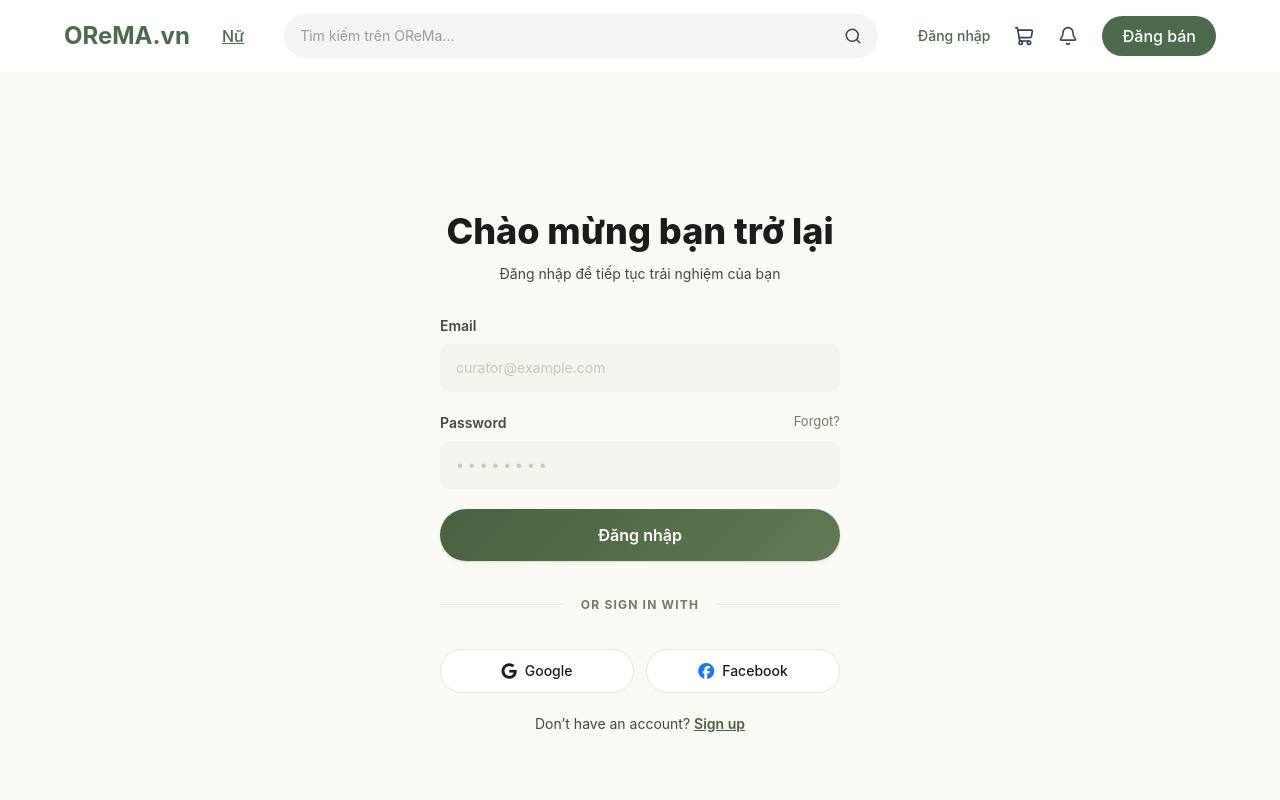
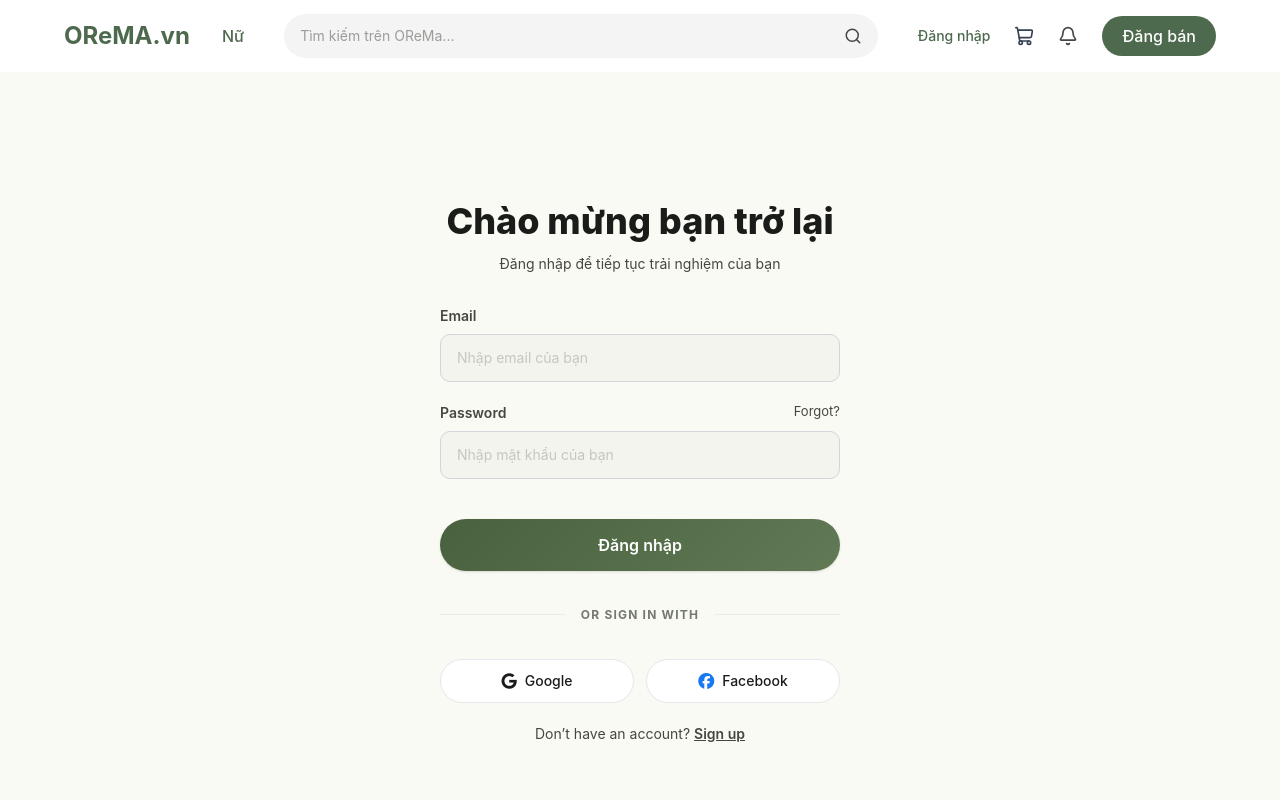
Before and after one commit to letuanphat21/web_tmdt_frontend, a React (Vite) app: page /login in a window 1280 px wide. Shown: the top 800 px of the page. Built offline with nearby package versions, Linux system fonts and the light colour scheme.

Commit message:
hoàn thành chức năng đăng ký

```diff
--- a/package.json
+++ b/package.json
@@ -10,11 +10,14 @@
     "preview": "vite preview"
   },
   "dependencies": {
+    "@reduxjs/toolkit": "^2.11.2",
     "@tailwindcss/vite": "^4.2.2",
     "axios": "^1.15.1",
+    "jwt-decode": "^4.0.0",
     "lucide-react": "^1.14.0",
     "react": "^19.2.4",
     "react-dom": "^19.2.4",
+    "react-redux": "^9.2.0",
     "react-router-dom": "^7.14.2",
     "recharts": "^3.8.1"
   },
--- a/src/components/common/AuthInput.tsx
+++ b/src/components/common/AuthInput.tsx
@@ -33,6 +33,7 @@ const AuthInput: React.FC<AuthInputProps> = ({
     text-[14px]
     placeholder:text-brand-placeholder
     focus:outline-none focus:ring-1 focus:ring-brand-accent
+     border border-gray-300
   "
       />
     </div>
--- /dev/null
+++ b/src/components/common/Loading.tsx
@@ -0,0 +1,9 @@
+function Loading() {
+  return (
+    <div className="fixed inset-0 z-50 flex items-center justify-center bg-black/40">
+      <div className="w-16 h-16 rounded-full border-4 border-white/20 border-t-white animate-spin" />
+    </div>
+  );
+}
+
+export default Loading;
--- a/src/layouts/UserLayout/components/Header/Header.tsx
+++ b/src/layouts/UserLayout/components/Header/Header.tsx
@@ -1,80 +1,66 @@
-import {useState} from "react";
-import {Link} from "react-router-dom";
-import {Bell, Search, ShoppingCart} from "lucide-react";
-
-type User = {
-    name: string;
-};
+import { Link } from "react-router-dom";
+import { Bell, Search, ShoppingCart } from "lucide-react";
+import { useSelector } from "react-redux";
 
 const Header = () => {
-    const [user] = useState<User | null>(() => {
-        const storedUser = localStorage.getItem("user");
-        return storedUser ? JSON.parse(storedUser) : null;
-    });
+  const user = useSelector((state: any) => state.auth.user);
 
   return (
     <header className="w-full bg-white shadow-sm">
-            <div className="max-w-[1200px] mx-auto px-6 h-[72px] flex items-center justify-between">
-
+      <div className="max-w-300 mx-auto px-6 h-18 flex items-center justify-between">
         {/* LEFT */}
         <div className="flex items-center gap-8">
-                    <Link
-                        to="/"
-                        className="text-sm font-medium text-[#4E6A4E]"
-                    >
-                        <h1 className="text-2xl font-bold text-[#4E6A4E]">
-                            OReMA.vn
-                        </h1>
+          <Link to="/" className="text-sm font-medium text-[#4E6A4E]">
+            <h1 className="text-2xl font-bold text-[#4E6A4E]">OReMA.vn</h1>
           </Link>
-                    <button className="text-[#4E6A4E] font-medium underline">
-                        Nữ
-                    </button>
+          <button className="text-[#4E6A4E] font-medium ">Nữ</button>
         </div>
 
         {/* SEARCH */}
         <div className="flex-1 px-10">
-                    <div className="flex items-center bg-[#F4F4F4] rounded-full px-4 h-[44px]">
+          <div className="flex items-center bg-[#F4F4F4] rounded-full px-4 h-11">
             <input
               type="text"
               placeholder="Tìm kiếm trên OReMa..."
               className="flex-1 bg-transparent outline-none text-sm"
             />
-                        <Search size={18}/>
+            <Search size={18} />
           </div>
         </div>
 
         {/* RIGHT */}
         <div className="flex items-center gap-6">
-
           {/* 🔥 USER / LOGIN */}
           {user ? (
             <div className="flex items-center gap-2">
-                            <div
-                                className="w-9 h-9 rounded-full bg-blue-500 flex items-center justify-center text-white font-semibold">
-                                {user.name.charAt(0)}
+              <div className="w-9 h-9 rounded-full bg-blue-500 flex items-center justify-center text-white font-semibold">
+                {user.name ? user.name.charAt(0) : user.email.charAt(0)}
               </div>
               <span className="text-sm font-medium">
-                {user.name}
+                {user.name || user.email}
               </span>
             </div>
           ) : (
-                        <Link
-                            to="/login"
-                            className="text-sm font-medium text-[#4E6A4E]"
-                        >
+            <Link to="/login" className="text-sm font-medium text-[#4E6A4E]">
               Đăng nhập
             </Link>
           )}
 
           {/* ICONS */}
-                    <Link to="/cart" className="text-gray-700 hover:text-black transition-colors">
+          <Link
+            to="/cart"
+            className="text-gray-700 hover:text-black transition-colors"
+          >
             <ShoppingCart size={20} className="cursor-pointer" />
           </Link>
-                    <Bell size={20} className="cursor-pointer"/>
+          <Bell size={20} className="cursor-pointer" />
 
           {/* BUTTON */}
-                    <Link to="/selling-post" className="text-gray-700 hover:text-black transition-colors">
-                        <button className="bg-[#4E6A4E] text-white px-5 h-[40px] rounded-full font-medium">
+          <Link
+            to="/selling-post"
+            className="text-gray-700 hover:text-black transition-colors"
+          >
+            <button className="bg-[#4E6A4E] text-white px-5 h-10 rounded-full font-medium">
               Đăng bán
             </button>
           </Link>
--- /dev/null
+++ b/src/model/Token.ts
@@ -0,0 +1,21 @@
+export default class Token {
+  expiration: number;
+  iat: number;
+  roles: string[];
+  sub: string;
+  type: string;
+
+  constructor(
+    expiration: number,
+    iat: number,
+    roles: string[],
+    sub: string,
+    type: string,
+  ) {
+    this.expiration = expiration;
+    this.iat = iat;
+    this.roles = roles;
+    this.sub = sub;
+    this.type = type;
+  }
+}
--- /dev/null
+++ b/src/model/User.ts
@@ -0,0 +1,29 @@
+import type Token from "./Token";
+
+export default class User {
+  email: string;
+  role: string[];
+  avatar?: string;
+  name?: string;
+  phone?: string;
+  gioiTinh?: string;
+  token?: Token;
+
+  constructor(
+    email: string,
+    role: string[],
+    avatar?: string,
+    name?: string,
+    phone?: string,
+    gioiTinh?: string,
+    token?: Token,
+  ) {
+    this.email = email;
+    this.role = role;
+    this.avatar = avatar;
+    this.name = name;
+    this.phone = phone;
+    this.gioiTinh = gioiTinh;
+    this.token = token;
+  }
+}
--- a/src/pages/Login/Login.tsx
+++ b/src/pages/Login/Login.tsx
@@ -1,44 +1,120 @@
-import React from 'react';
-import {Link} from 'react-router-dom';
-import AuthInput from '@/components/common/AuthInput';
-import AuthButton from '@/components/common/AuthButton';
-import SocialAuthButtons from '@/components/common/SocialAuthButtons';
+import { Link, useNavigate } from "react-router-dom";
+import AuthInput from "@/components/common/AuthInput";
+import AuthButton from "@/components/common/AuthButton";
+import SocialAuthButtons from "@/components/common/SocialAuthButtons";
 import ORDivider from "@/components/common/ORDivider.tsx";
+import { useState, type SyntheticEvent } from "react";
+import { useDispatch } from "react-redux";
+import Loading from "@/components/common/Loading";
+import { jwtDecode } from "jwt-decode";
+import type Token from "@/model/Token";
+import type User from "@/model/User";
+import authSlice from "@/redux/authSlice/authSlice";
 
-const Login: React.FC = () => {
+function Login() {
+  const navigate = useNavigate();
+  const [email, setEmail] = useState("");
+  const [password, setPassword] = useState("");
+  const [error, setError] = useState("");
+  const [passwordError, setPasswordError] = useState("");
+  const [isLoading, setIsLoading] = useState(false);
+  const dispatch = useDispatch();
+
+  const passwordRegex = /^(?=.*[A-Za-z])(?=.*\d)[A-Za-z\d]{8,}$/;
+
+  const validatePassword = (newPassword: string): string => {
+    if (!passwordRegex.test(newPassword)) {
+      return "Mật khẩu tối thiểu 8 ký tự, ít nhất một chữ cái và một số";
+    }
+    return "";
+  };
+  const handleSubmit = async (e: SyntheticEvent) => {
+    e.preventDefault();
+    setError("");
+
+    if (email.trim() === "" || password.trim() === "") {
+      setError("Vui lòng điền đầy đủ thông tin");
+      return;
+    }
+
+    if (passwordError) {
+      return;
+    }
+    setIsLoading(true);
+    try {
+      const response = await fetch(
+        `${import.meta.env.VITE_APIT_MAIN}/api/auth/dang-nhap`,
+        {
+          method: "POST",
+          headers: {
+            "Content-Type": "application/json",
+          },
+          body: JSON.stringify({ email, password }),
+        },
+      );
+      const data = await response.json();
+      if (!response.ok) {
+        setError(data.message || "Đăng nhập thất bại. Vui lòng thử lại.");
+      }
+      const { token } = data.data;
+      localStorage.setItem("token", token);
+      const decodedToken = jwtDecode(token) as Token;
+      let userInfo: User = {
+        email: decodedToken.sub,
+        role: decodedToken.roles,
+        token: decodedToken,
+      };
+      dispatch(authSlice.actions.login(userInfo));
+      setEmail("");
+      setPassword("");
+      if (decodedToken.roles?.includes("ROLE_ADMIN")) {
+        navigate("/admin/users");
+      } else {
+        navigate("/");
+      }
+    } catch (error) {
+      setError("Có lỗi xảy ra");
+    } finally {
+      setIsLoading(false);
+    }
+  };
+
   return (
-        <div className="flex justify-center items-center min-h-screen bg-[#F9FAF4] px-6">
-
-            <div className="w-full max-w-[400px] flex flex-col items-center gap-8">
-
+    <div className="flex justify-center items-center min-h-screen bg-brand-bg px-6">
+      <div className="w-full max-w-100 flex flex-col items-center gap-8">
         {/* Title */}
         <div className="text-center space-y-3">
-                    <h1 className="text-[36px] leading-[40px] font-extrabold text-[#1A1C19]">
+          <h1 className="text-[36px] leading-10 font-extrabold text-brand-heading">
             Chào mừng bạn trở lại
           </h1>
-                    <p className="text-[14px] text-[#444840]">
+          <p className="text-[14px] text-brand-text">
             Đăng nhập để tiếp tục trải nghiệm của bạn
           </p>
         </div>
 
+        {error && (
+          <div className="text-red-500 text-[14px] text-center">{error}</div>
+        )}
+
         {/* Form */}
-                <form className="w-full flex flex-col gap-5">
-
+        <form className="w-full flex flex-col gap-5" onSubmit={handleSubmit}>
           <AuthInput
             label="Email"
-                        placeholder="curator@example.com"
+            placeholder="Nhập email của bạn"
             type="email"
+            value={email}
+            onChange={(e) => setEmail(e.target.value)}
           />
 
           {/* Password + Forgot */}
           <div className="flex flex-col gap-2">
             <div className="flex justify-between items-center">
-                            <label className="text-[14px] font-semibold text-[#444840]">
+              <label className="text-[14px] font-semibold text-brand-text">
                 Password
               </label>
               <Link
                 to="/forgot-password"
-                                className="text-[13px] text-[#74796F] hover:text-[#1A1C19]"
+                className="text-[13px] text-brand-text hover:text-brand-heading"
               >
                 Forgot?
               </Link>
@@ -46,43 +122,52 @@ const Login: React.FC = () => {
 
             <input
               type="password"
-                            placeholder="• • • • • • • •"
-                            className="
-                                w-full h-[48px]
+              placeholder="Nhập mật khẩu của bạn"
+              value={password}
+              onChange={(e) => {
+                const newPassword = e.target.value;
+                setPassword(newPassword);
+                setPasswordError(validatePassword(newPassword));
+              }}
+              className="       border border-gray-300
+                                w-full h-12
                                 px-4
                                 rounded-[10px]
-                                bg-[#F3F4EE]
+                                bg-brand-input
                                 text-[14px]
-                                placeholder:text-[#C4C8BD]
-                                focus:outline-none focus:ring-1 focus:ring-[#49613E]
+                                placeholder:text-brand-placeholder
+                                focus:outline-none focus:ring-1 focus:ring-brand-accent
                             "
             />
           </div>
+          <div className="space-y-2">
+            {passwordError && (
+              <div className="text-red-500 text-[14px]">{passwordError}</div>
+            )}
+          </div>
 
-                    <AuthButton text="Đăng nhập"/>
+          <AuthButton text="Đăng nhập" />
 
           {/* Divider */}
           <ORDivider text="OR SIGN IN WITH" />
 
-                    <SocialAuthButtons/>
+          <SocialAuthButtons />
 
           {/* Register link */}
           <div className="text-center text-[14px]">
-                        <span className="text-[#444840]">
-                            Don’t have an account?{" "}
-                        </span>
+            <span className="text-brand-text">Don’t have an account? </span>
             <Link
               to="/register"
-                            className="font-semibold text-[#49613E] underline"
+              className="font-semibold text-brand-text underline"
             >
               Sign up
             </Link>
           </div>
-
         </form>
+        {isLoading && <Loading />}
       </div>
     </div>
   );
-};
+}
 
 export default Login;
--- a/src/pages/Register/Register.tsx
+++ b/src/pages/Register/Register.tsx
@@ -4,6 +4,7 @@ import SocialAuthButtons from "@/components/common/SocialAuthButtons";
 import { Link } from "react-router-dom";
 import ORDivider from "@/components/common/ORDivider.tsx";
 import { useState } from "react";
+import Loading from "@/components/common/Loading";
 
 const Register = () => {
   const [email, setEmail] = useState("");
@@ -74,9 +75,8 @@ const Register = () => {
       } else {
         setMessage(data.message || "Đăng ký thành công.");
       }
-    } catch (error: unknown) {
-      const message = error instanceof Error ? error.message : String(error);
-      setError(message || "Có lỗi xảy ra");
+    } catch (error) {
+      setError("Có lỗi xảy ra");
     } finally {
       setIsLoading(false);
     }
@@ -168,11 +168,7 @@ const Register = () => {
           </div>
         </form>
 
-        {isLoading && (
-          <div className="fixed inset-0 z-50 flex items-center justify-center bg-black/40">
-            <div className="w-16 h-16 rounded-full border-4 border-white/20 border-t-white animate-spin" />
-          </div>
-        )}
+        {isLoading && <Loading />}
       </div>
     </div>
   );
--- /dev/null
+++ b/src/redux/authSlice/AuthState.tsx
@@ -0,0 +1,6 @@
+import type User from "@/model/User";
+
+export default interface AuthState {
+  isAuthenticated: boolean;
+  user: User | null;
+}
--- /dev/null
+++ b/src/redux/authSlice/authSlice.tsx
@@ -0,0 +1,53 @@
+import { createSlice } from "@reduxjs/toolkit";
+import type AuthState from "./AuthState";
+import { jwtDecode } from "jwt-decode";
+import type Token from "@/model/Token";
+import type User from "@/model/User";
+
+const getInitialState = (): AuthState => {
+  const token = localStorage.getItem("token");
+  if (token) {
+    try {
+      const decodedToken = jwtDecode(token) as Token;
+      const userInfo: User = {
+        email: decodedToken.sub,
+        role: decodedToken.roles,
+        token: decodedToken,
+      };
+      return {
+        isAuthenticated: true,
+        user: userInfo,
+      };
+    } catch (error) {
+      localStorage.removeItem("token");
+    }
+  }
+  return {
+    isAuthenticated: false,
+    user: null,
+  };
+};
+
+//Quá ngu nha misaki
+// const initialState: AuthState = {
+//   isAuthenticated: false,
+//   user: null,
+// };
+
+const initialState: AuthState = getInitialState();
+
+const authSlice = createSlice({
+  name: "auth",
+  initialState,
+  reducers: {
+    login: (state, action) => {
+      state.isAuthenticated = true;
+      state.user = action.payload;
+    },
+    logout: (state) => {
+      state.isAuthenticated = false;
+      state.user = null;
+    },
+  },
+});
+export default authSlice;
```
Also changed, not shown: src/main.tsx (+8 -6 lines), src/redux/store.tsx (added, +11 -0 lines), 1 other file (tests, documents, lock files or other folders). Lines whose indentation alone changed are shown as unchanged.
